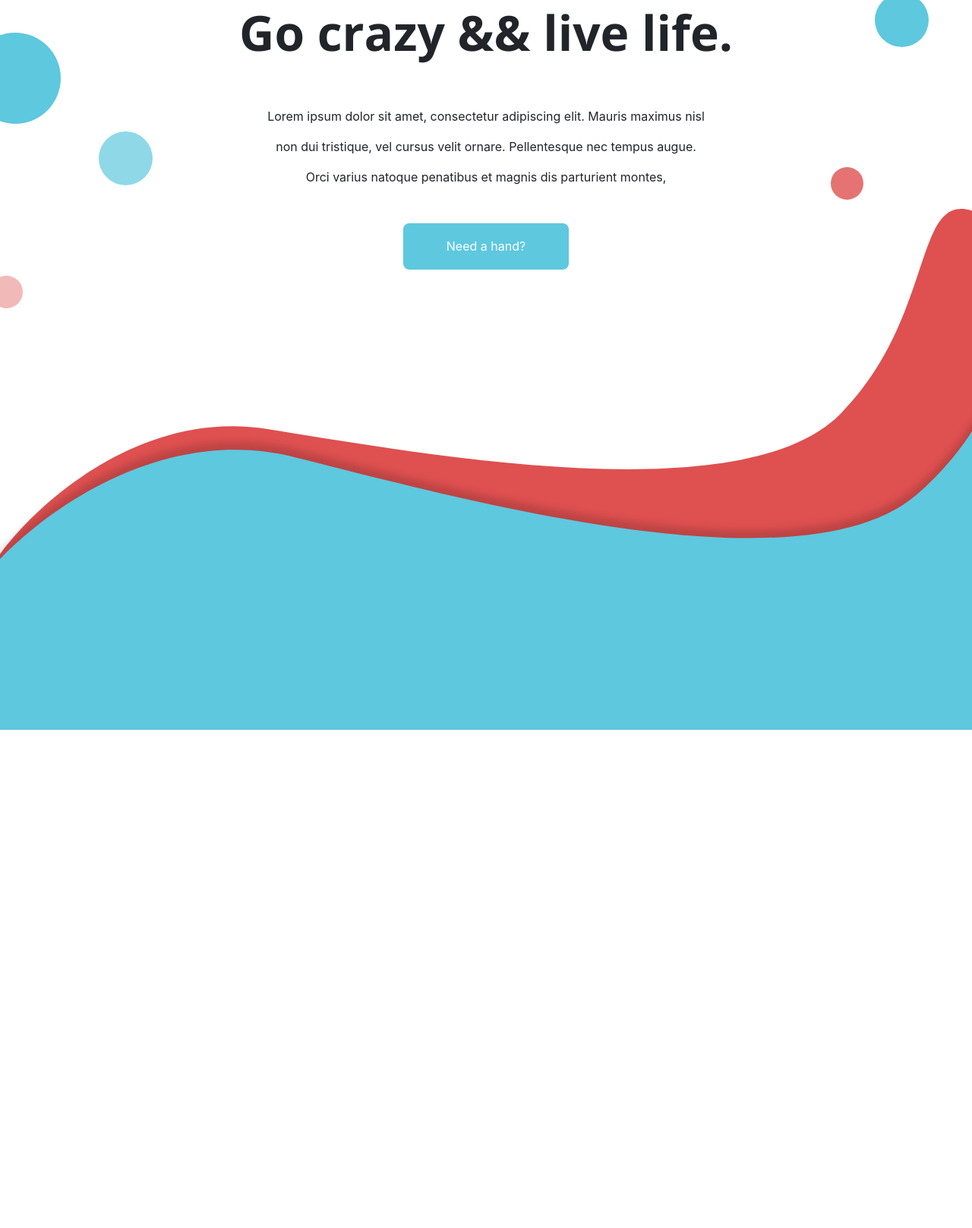
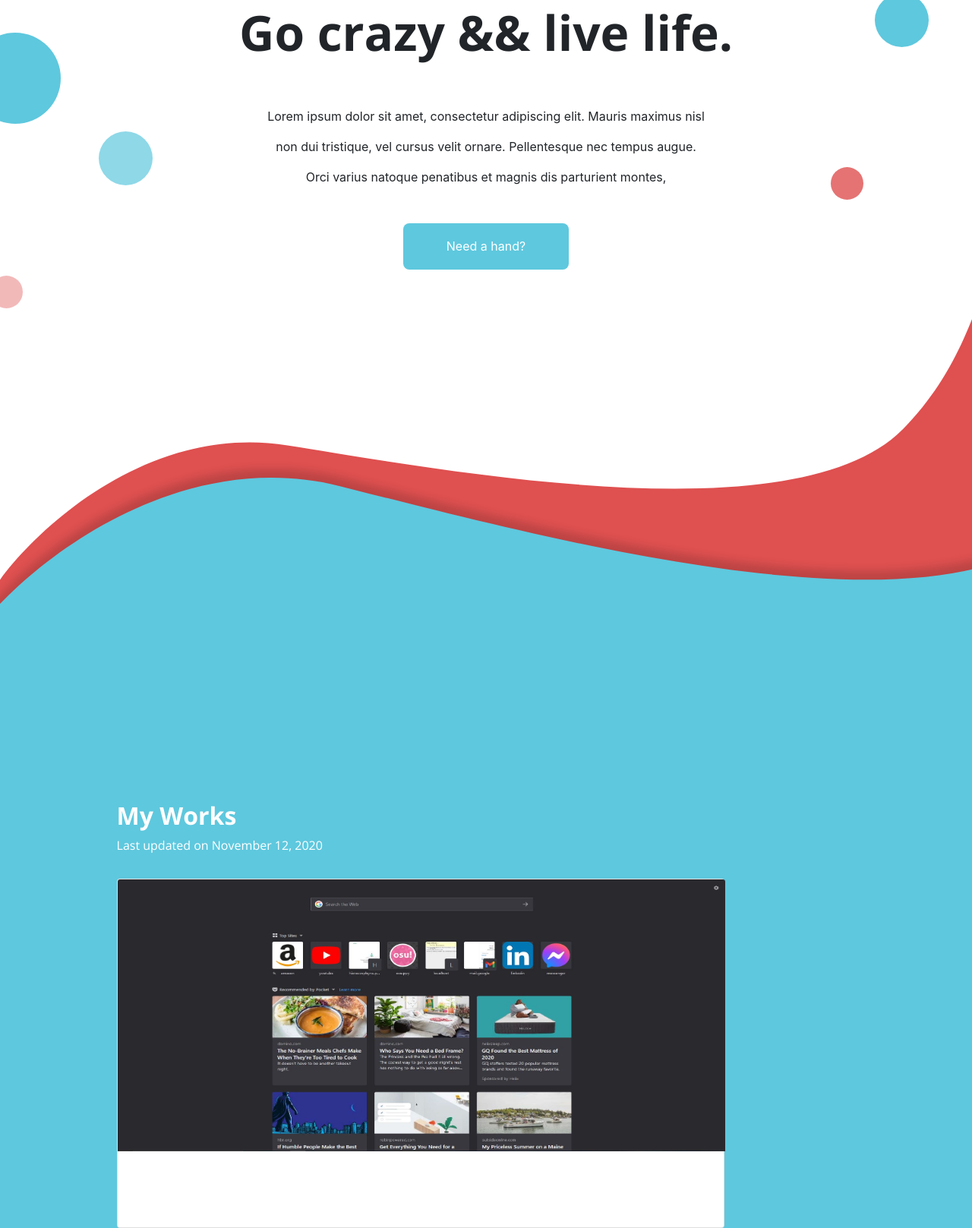
Before and after one commit to Hieracosphynx/portolio, a Django app: page / in a window 1280 px wide. Shown: the part 206-1823 px from the top of the page at 76% size. Before the commit the page ends 1167 px from the top, so only its background shows below. Run offline with Django 3.2, Linux system fonts and the light colour scheme.

Commit message:
My Works

```diff
--- a/static/css/styles.css
+++ b/static/css/styles.css
@@ -131,30 +131,52 @@ body{
     background: url('../img/wave1.svg');
     background-size: cover;
     width: 100%;
-    height: 606px;
+    height: 700px;
 }
 
 .wave2::after{
+    position: absolute;
     background: url('../img/wave2.svg');
     content: '';
     background-size: cover;
-    position: absolute;
     width: 100%;
-    height: 100%;
+    height: 700px;
     top: -80px;
     z-index: -1;
 }
 
-/*.wrapper{*/
-/*    background: url('../img/wave1.svg');*/
-/*    display: block;*/
-/*    background-size: cover;*/
-/*    width: 100%;*/
-/*    height: 606px;*/
-/*}*/
+.my-work-container{
+    background-color: #5EC8DE;
+    flex-direction: column;
+    align-items: flex-start;
+    justify-content: left;
+    color: white;
+    position: relative;
+}
 
-/*.wrapper:after{*/
-/*    background: url('../img/wave2.svg');*/
-/*    width: 100%;*/
-/*    height: 606px;*/
-/*}*/
+.sub-work-container{
+    font-family: "Open Sans";
+    margin-left: 12%;
+}
+
+.sub-work-container h1{
+    font-family: "Open Sans Bold";
+    font-weight: bold;
+    font-size: 32px;
+}
+
+.slideshow{
+    position: relative;
+    margin-left: 12%;
+    height: auto;
+}
+
+.slideshow img{
+    margin-right: 32px;
+    height: 358px;
+    width: 800px;
+}
+
+.card{
+    margin-top: 2%
+}
--- a/templates/base.html
+++ b/templates/base.html
@@ -38,11 +38,29 @@
 
     <!-- start of div -->
     <div class="wrapper">
-        <div class="wave1 wave2">
+        <div class="wave1 wave2"></div>
+    </div>
+    <!-- end of div -->
 
+    <!-- start of div -->
+    <div class="flex-container my-work-container">
+        <div class="sub-work-container">
+            <h1>My Works</h1>
+            <p>Last updated on November 12, 2020</p>
+        </div>
+        <div class="slideshow">
+            <div class="card" style="width: 50rem;">
+                <img class="card-img-top" src="{% static 'img/sample-picture.jpg' %}">
+                <div class="card-body">
+                    <h5 class="card-title">Sample</h5>
+                    <p class="card-text">This is a sample sentence.</p>
+                </div>
+            </div>
         </div>
     </div>
     <!-- end of div -->
+    <div class="wrapper">
+    </div>
 
 </body>
 </html>
```
Also changed, not shown: static/img/sample-picture.JPG (added), static/img/wave3.svg (added).
